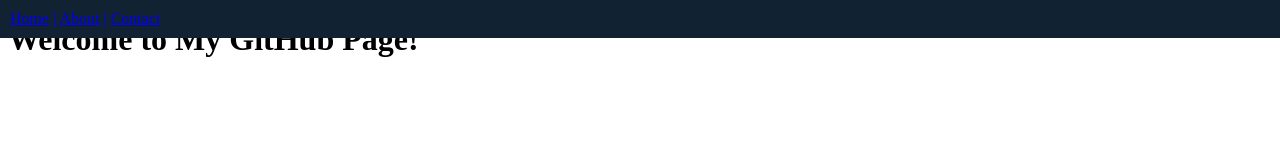
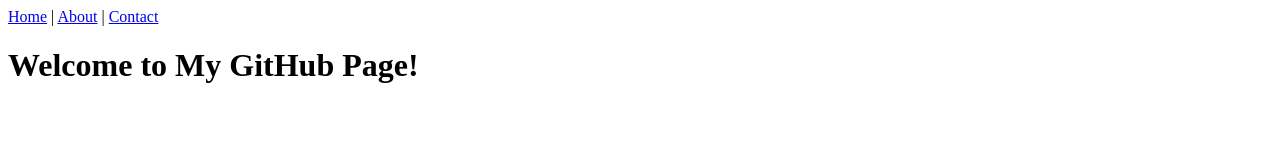
Before and after one commit to ZackBrewer/pages, a plain HTML site: page index.html in a window 1280 px wide. Drawn offline with Linux system fonts and the light colour scheme.

Commit message:
Update index.html

```diff
--- a/index.html
+++ b/index.html
@@ -2,17 +2,6 @@
 <html>
 <head>
    <title>My GitHub Page</title>
-   <style>
-      nav {
-         position: fixed;
-         top: 0;
-         left: 0;
-         right: 0;
-         background-color: #123;
-         color: blue;
-         padding: 10px;
-      }
-   </style>
 </head>
 <body>
    <nav>
```
